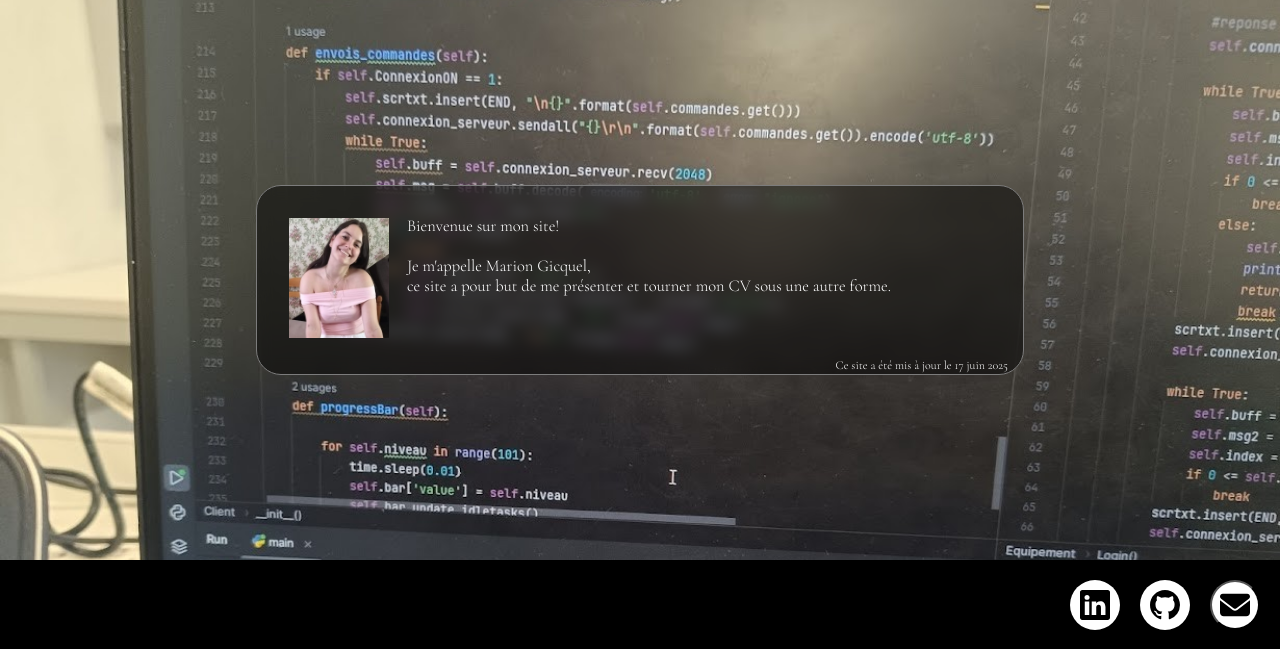
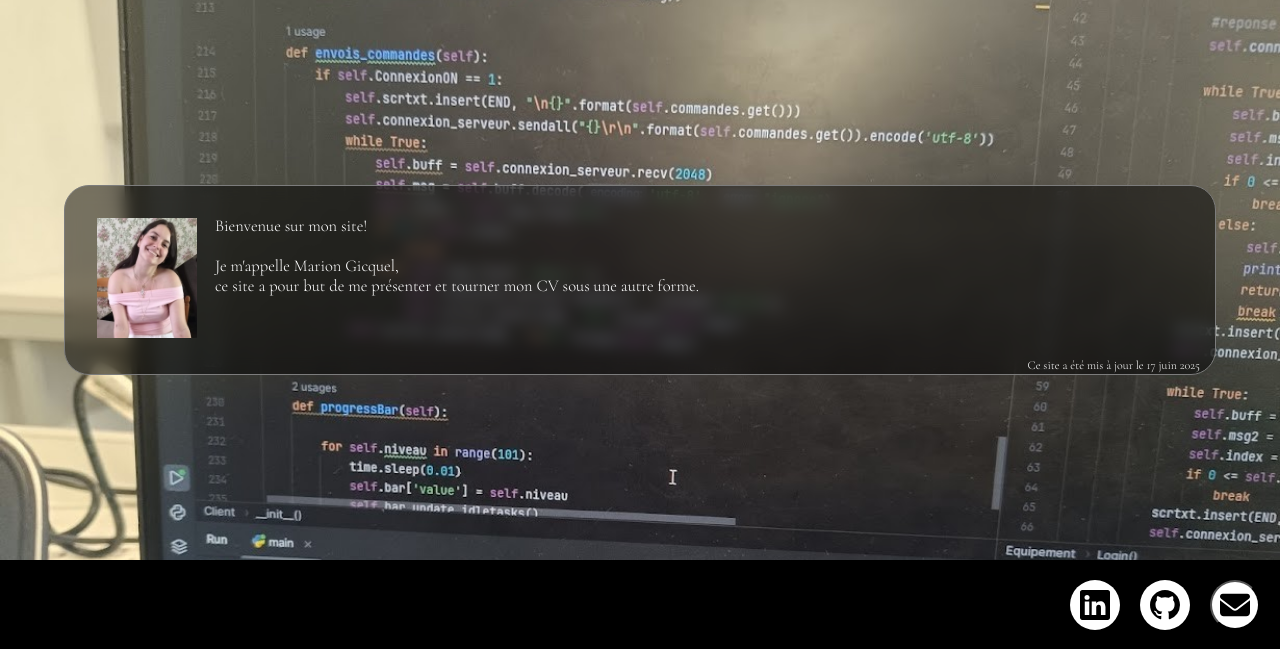
Before and after one commit to mariongcl/spydouswebsite, a PHP site: page / in a window 1280 px wide. Shown: the part 122-771 px from the top of the page. Run offline with PHP 8.4, Linux system fonts and the light colour scheme; some web fonts are replaced.

Commit message:
Update style.css

```diff
--- a/style.css
+++ b/style.css
@@ -1175,8 +1175,6 @@ QQQQQQQQQQQQQQQQQQQQQQQQQQQQQQQQQQQQQQQQQQ######################################
   border: 1px solid #7c7c7c;
   padding: 2rem;
   border-radius: 25px;
-  width: 60% ; /* Taille du cadre */
-
   color: white;
   text-align: left;
   height: auto;
```
